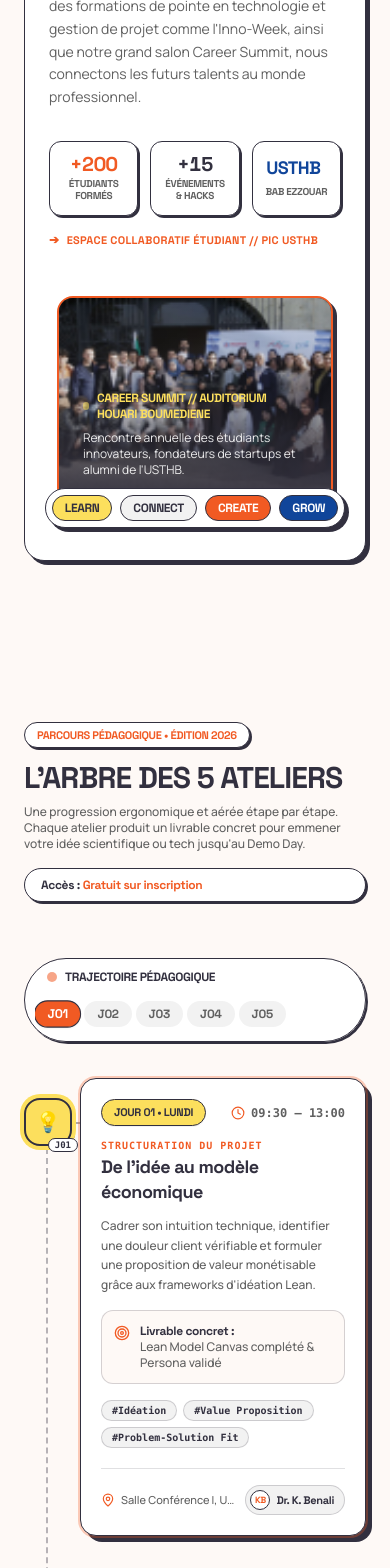
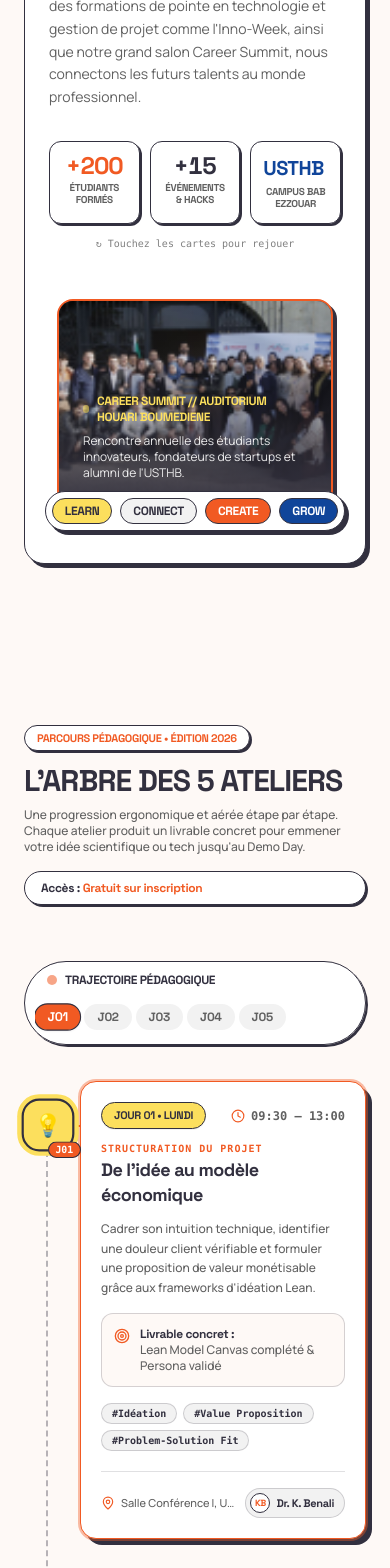
Before and after one commit to b4myns/inno-week-usthb, a Next.js app: page / in a window 390 px wide. Shown: the part 1520-3088 px from the top of the page. Built offline with nearby package versions, Linux system fonts and the light colour scheme.

Commit message:
fix(mobile): resolve animations for MetricsCards and ProgramTree with fail-safe triggers and glowing trunk beacon

```diff
--- a/next.config.ts
+++ b/next.config.ts
@@ -2,6 +2,7 @@ import type { NextConfig } from "next";
 
 const nextConfig: NextConfig = {
   /* config options here */
+  allowedDevOrigins: ["192.168.100.12", "192.168.100.12:3000", "localhost:3000"],
   cacheComponents: true,
   partialPrefetching: true,
   turbopack: {
--- a/src/app/page.tsx
+++ b/src/app/page.tsx
@@ -21,8 +21,9 @@ import { MapPin, Calendar, Clock, ArrowUpRight } from "lucide-react";
 
 export default function Home() {
   return (
-    <div className="min-h-screen bg-[#FEF9F6] text-[#32303F] relative overflow-hidden font-body selection:bg-[#FCDF5D] selection:text-[#32303F]">
+    <div className="min-h-screen bg-[#FEF9F6] text-[#32303F] relative overflow-x-clip font-body selection:bg-[#FCDF5D] selection:text-[#32303F]">
       {/* 24px Architectural Dot Grid Overlay */}
+
       <div className="absolute inset-0 bg-dot-grid opacity-[0.12] pointer-events-none -z-10"></div>
 
       {/* Ambient Corner Radial Glows */}
--- a/src/components/MetricsCards.tsx
+++ b/src/components/MetricsCards.tsx
@@ -1,93 +1,127 @@
 "use client";
 
-import { useEffect, useState, useRef } from "react";
-import { useInView } from "framer-motion";
+import { useEffect, useState, useCallback, useRef } from "react";
 
 export default function MetricsCards() {
   const [countStudents, setCountStudents] = useState(0);
   const [countEvents, setCountEvents] = useState(0);
   const [typedUsthb, setTypedUsthb] = useState("");
-  const [hasStarted, setHasStarted] = useState(false);
+  const [isTypingDone, setIsTypingDone] = useState(false);
+  const [isAnimating, setIsAnimating] = useState(false);
+
   const containerRef = useRef<HTMLDivElement>(null);
+  const hasTriggeredRef = useRef(false);
 
-  // Robust mobile & desktop in-view detection
-  const inView = useInView(containerRef, {
-    once: true,
-    amount: 0.05,
-  });
+  const startAnimation = useCallback(() => {
+    // Prevent overlapping runs
+    setIsAnimating(true);
+    setCountStudents(0);
+    setCountEvents(0);
+    setTypedUsthb("");
+    setIsTypingDone(false);
 
-  // Trigger on in-view OR fallback after 1.5s
-  useEffect(() => {
-    if (inView && !hasStarted) {
-      setHasStarted(true);
-    }
-  }, [inView, hasStarted]);
+    // 1. Counting Animation (0 -> 200 & 0 -> 15) using requestAnimationFrame
+    const startTime = performance.now();
+    const duration = 1200; // 1.2s
 
-  useEffect(() => {
-    const fallbackTimer = setTimeout(() => {
-      setHasStarted(true);
-    }, 2000);
-    return () => clearTimeout(fallbackTimer);
-  }, []);
-
-  // 1. Hardware-accelerated smooth counter (0 -> 200, 0 -> 15) using requestAnimationFrame
-  useEffect(() => {
-    if (!hasStarted) return;
-
-    let startTimestamp: number | null = null;
-    const duration = 1600; // 1.6s
-
-    const step = (timestamp: number) => {
-      if (!startTimestamp) startTimestamp = timestamp;
-      const progress = Math.min((timestamp - startTimestamp) / duration, 1);
-
-      // Smooth ease-out cubic
+    const animateCount = (currentTime: number) => {
+      const elapsed = currentTime - startTime;
+      const progress = Math.min(elapsed / duration, 1);
+      // Cubic ease-out
       const ease = 1 - Math.pow(1 - progress, 3);
 
       setCountStudents(Math.floor(ease * 200));
       setCountEvents(Math.floor(ease * 15));
 
       if (progress < 1) {
-        window.requestAnimationFrame(step);
+        window.requestAnimationFrame(animateCount);
       } else {
         setCountStudents(200);
         setCountEvents(15);
       }
     };
+    window.requestAnimationFrame(animateCount);
 
-    const animId = window.requestAnimationFrame(step);
-    return () => window.cancelAnimationFrame(animId);
-  }, [hasStarted]);
-
-  // 2. Typewriter animation for "USTHB"
-  useEffect(() => {
-    if (!hasStarted) return;
-
+    // 2. Typing Animation for "USTHB"
     const targetWord = "USTHB";
     let index = 0;
-
-    // Small initial delay so numbers start first
-    const delayTimer = setTimeout(() => {
+    const typingTimer = setTimeout(() => {
       const typeInterval = setInterval(() => {
         index++;
         setTypedUsthb(targetWord.slice(0, index));
         if (index >= targetWord.length) {
           clearInterval(typeInterval);
+          setIsTypingDone(true);
+          setIsAnimating(false);
         }
-      }, 180);
+      }, 140);
+    }, 150);
 
-      return () => clearInterval(typeInterval);
-    }, 250);
+    return () => clearTimeout(typingTimer);
+  }, []);
 
-    return () => clearTimeout(delayTimer);
-  }, [hasStarted]);
+  useEffect(() => {
+    const el = containerRef.current;
+    if (!el) return;
+
+    // Check if element is currently visible in viewport
+    const checkIfInView = () => {
+      if (hasTriggeredRef.current) return;
+      const rect = el.getBoundingClientRect();
+      const inView = rect.top < window.innerHeight - 30 && rect.bottom > 30;
+      if (inView) {
+        hasTriggeredRef.current = true;
+        startAnimation();
+        // Remove scroll listener once triggered
+        window.removeEventListener("scroll", checkIfInView);
+      }
+    };
+
+    // 1. Immediate check (in case user reloaded directly on section 02)
+    checkIfInView();
+
+    // 2. IntersectionObserver (modern standard)
+    let observer: IntersectionObserver | null = null;
+    if (typeof IntersectionObserver !== "undefined") {
+      observer = new IntersectionObserver(
+        (entries) => {
+          entries.forEach((entry) => {
+            if (entry.isIntersecting && !hasTriggeredRef.current) {
+              hasTriggeredRef.current = true;
+              startAnimation();
+              if (observer) observer.disconnect();
+              window.removeEventListener("scroll", checkIfInView);
+            }
+          });
+        },
+        { threshold: 0.1, rootMargin: "0px 0px 50px 0px" }
+      );
+      observer.observe(el);
+    }
+
+    // 3. Native scroll listener fallback for mobile WebKit quirks
+    window.addEventListener("scroll", checkIfInView, { passive: true });
+
+    return () => {
+      if (observer) observer.disconnect();
+      window.removeEventListener("scroll", checkIfInView);
+    };
+  }, [startAnimation]);
 
   return (
-    <div ref={containerRef} className="space-y-3 pt-2">
-      <div className="grid grid-cols-3 gap-3">
+    <div
+      ref={containerRef}
+      onClick={() => {
+        hasTriggeredRef.current = true;
+        startAnimation();
+      }}
+      className="space-y-3 pt-2 select-none cursor-pointer group"
+      title="Touchez pour rejouer l'animation"
+    >
+      <div className="grid grid-cols-3 gap-2.5 sm:gap-3">
         {/* Card 1: +200 ÉTUDIANTS FORMÉS */}
-        <div className="bg-[#FFFFFF] border-[1.5px] border-[#32303F] p-3 sm:p-4 rounded-xl text-center shadow-swiss-sm transition-transform hover:-translate-y-1">
-          <div className="text-xl sm:text-3xl font-black text-[#F15A23] font-heading tabular-nums leading-none mb-1">
+        <div className="bg-[#FFFFFF] border-[1.5px] border-[#32303F] p-3 sm:p-4 rounded-xl text-center shadow-swiss-sm transition-all duration-300 group-hover:-translate-y-0.5 active:scale-95">
+          <div className="text-2xl sm:text-3xl font-black text-[#F15A23] font-heading tabular-nums leading-none mb-1">
             +{countStudents}
           </div>
           <div className="text-[10px] sm:text-xs font-heading uppercase text-[#606060] font-bold leading-tight">
@@ -96,8 +130,8 @@ export default function MetricsCards() {
         </div>
 
         {/* Card 2: +15 ÉVÉNEMENTS & HACKS */}
-        <div className="bg-[#FFFFFF] border-[1.5px] border-[#32303F] p-3 sm:p-4 rounded-xl text-center shadow-swiss-sm transition-transform hover:-translate-y-1">
-          <div className="text-xl sm:text-3xl font-black text-[#32303F] font-heading tabular-nums leading-none mb-1">
+        <div className="bg-[#FFFFFF] border-[1.5px] border-[#32303F] p-3 sm:p-4 rounded-xl text-center shadow-swiss-sm transition-all duration-300 group-hover:-translate-y-0.5 active:scale-95">
+          <div className="text-2xl sm:text-3xl font-black text-[#32303F] font-heading tabular-nums leading-none mb-1">
             +{countEvents}
           </div>
           <div className="text-[10px] sm:text-xs font-heading uppercase text-[#606060] font-bold leading-tight">
@@ -106,27 +140,28 @@ export default function MetricsCards() {
         </div>
 
         {/* Card 3: USTHB with Typewriter typing animation */}
-        <div className="bg-[#FFFFFF] border-[1.5px] border-[#32303F] p-3 sm:p-4 rounded-xl text-center shadow-swiss-sm transition-transform hover:-translate-y-1">
-          <div className="text-lg sm:text-2xl font-black text-[#10459A] font-heading min-h-[1.75rem] sm:min-h-[2rem] flex items-center justify-center leading-none mb-1">
+        <div className="bg-[#FFFFFF] border-[1.5px] border-[#32303F] p-3 sm:p-4 rounded-xl text-center shadow-swiss-sm transition-all duration-300 group-hover:-translate-y-0.5 active:scale-95">
+          <div className="text-xl sm:text-2xl font-black text-[#10459A] font-heading min-h-[1.75rem] sm:min-h-[2rem] flex items-center justify-center leading-none mb-1">
             <span>{typedUsthb}</span>
             <span
-              className={`w-1 sm:w-1.5 h-4 sm:h-5 bg-[#10459A] ml-0.5 ${
-                typedUsthb.length < 5 ? "animate-pulse" : "opacity-0"
+              className={`w-1 sm:w-1.5 h-4 sm:h-5 bg-[#10459A] ml-0.5 transition-opacity duration-150 ${
+                !isTypingDone ? "animate-pulse opacity-100" : "opacity-0"
               }`}
-            ></span>
+            />
           </div>
           <div className="text-[10px] sm:text-xs font-heading uppercase text-[#606060] font-bold leading-tight">
-            Bab Ezzouar
+            Campus Bab Ezzouar
           </div>
         </div>
       </div>
 
-      {/* Retro initiative tag link */}
-      <div className="flex items-center gap-2 text-xs font-heading font-bold text-[#F15A23] pt-1">
-        <span>➔</span>
-        <span className="tracking-wide uppercase text-[11px] sm:text-xs">
-          ESPACE COLLABORATIF ÉTUDIANT // PIC USTHB
+      {/* Replay indicator pill */}
+      <div className="flex items-center justify-center gap-1.5 text-[10px] font-mono font-medium text-[#606060]/80 transition-opacity">
+        <span className={`inline-block transition-transform duration-500 ${isAnimating ? "rotate-180" : ""}`}>
+          ↻
         </span>
+        <span className="hidden sm:inline">Cliquez sur les compteurs pour rejouer</span>
+        <span className="inline sm:hidden">Touchez les cartes pour rejouer</span>
       </div>
     </div>
   );
--- a/src/components/ProgramTree.tsx
+++ b/src/components/ProgramTree.tsx
@@ -183,11 +183,16 @@ export default function ProgramTree() {
           {/* Base dashed stroke */}
           <div className="w-full h-full border-l-2 border-dashed border-[#32303F]/35"></div>
 
-          {/* Glowing Animated Pulse traveling down the trunk */}
+          {/* Living Energy Beacon traveling down the trunk */}
           <motion.div
-            animate={{ y: ["0%", "95%", "0%"] }}
+            animate={{ top: ["2%", "94%"] }}
             transition={{ duration: 7, repeat: Infinity, ease: "easeInOut" }}
-            className="absolute top-0 -left-1 w-3 h-10 rounded-full bg-gradient-to-b from-[#FCDF5D] via-[#F15A23] to-transparent blur-[2px]"
+            className="absolute -left-1.5 w-4 h-16 rounded-full bg-gradient-to-b from-[#FCDF5D] via-[#F15A23] to-[#10459A] blur-[1px] shadow-[0_0_12px_#F15A23]"
+          />
+          <motion.div
+            animate={{ top: ["2%", "94%"] }}
+            transition={{ duration: 7, repeat: Infinity, ease: "easeInOut" }}
+            className="absolute -left-1 w-3 h-3 rounded-full bg-[#F15A23] border border-white shadow-[0_0_10px_#F15A23]"
           />
         </div>
 
@@ -211,16 +216,23 @@ export default function ProgramTree() {
                   onClick={() => setActiveStep(step.id)}
                 >
                   <motion.div
-                    initial={{ scale: 0.6, opacity: 0 }}
+                    initial={{ scale: 0.9, opacity: 0.85 }}
                     whileInView={{ scale: 1, opacity: 1 }}
-                    viewport={{ once: true, amount: 0.05 }}
+                    viewport={{ once: true, amount: 0, margin: "100px" }}
                     whileHover={{ scale: 1.15 }}
-                    whileTap={{ scale: 0.95 }}
+                    whileTap={{ scale: 0.92 }}
                     transition={{ type: "spring", stiffness: 400, damping: 20 }}
-                    className={`relative w-12 h-12 rounded-2xl ${step.nodeBg} border-[2px] border-[#32303F] shadow-[3px_3px_0px_#32303F] flex items-center justify-center text-xl transition-shadow ${
-                      isSelected ? "ring-4 ring-[#FCDF5D]" : ""
+                    className={`relative w-12 h-12 rounded-2xl ${step.nodeBg} border-[2px] border-[#32303F] shadow-[3px_3px_0px_#32303F] flex items-center justify-center text-xl transition-all duration-300 ${
+                      isSelected
+                        ? "ring-4 ring-[#FCDF5D] scale-110 shadow-[0_0_18px_rgba(241,90,35,0.45)]"
+                        : "hover:scale-105"
                     }`}
                   >
+                    {/* Active pulse ring */}
+                    {isSelected && (
+                      <span className="absolute -inset-1.5 rounded-2xl border-2 border-[#F15A23] animate-ping opacity-60 pointer-events-none"></span>
+                    )}
+
                     <span>{step.icon}</span>
 
                     {/* Step badge */}
@@ -228,6 +240,8 @@ export default function ProgramTree() {
                       className={`absolute -bottom-2 -right-2 text-[9px] font-mono font-black px-1.5 py-0.2 rounded-full border border-[#32303F] ${
                         isFinale
                           ? "bg-[#FCDF5D] text-[#32303F]"
+                          : isSelected
+                          ? "bg-[#F15A23] text-white"
                           : "bg-white text-[#32303F]"
                       }`}
                     >
@@ -239,27 +253,37 @@ export default function ProgramTree() {
                 {/* 2. Branch Connector (Horizontal branch linking Trunk to Card) */}
                 {/* Desktop Connector */}
                 <div
-                  className={`hidden md:block absolute top-10 ${
+                  className={`hidden md:block absolute top-10 transition-colors duration-300 ${
                     isEven
-                      ? "right-1/2 w-12 border-t-2 border-dashed border-[#32303F]/40"
-                      : "left-1/2 w-12 border-t-2 border-dashed border-[#32303F]/40"
+                      ? "right-1/2 w-12 border-t-2"
+                      : "left-1/2 w-12 border-t-2"
+                  } ${
+                    isSelected
+                      ? "border-[#F15A23] border-solid"
+                      : "border-[#32303F]/40 border-dashed"
                   }`}
                 ></div>
 
                 {/* Mobile Connector */}
-                <div className="block md:hidden absolute left-6 top-10 w-8 border-t-2 border-dashed border-[#32303F]/40 pointer-events-none"></div>
+                <div
+                  className={`block md:hidden absolute left-6 top-10 w-8 border-t-2 transition-colors duration-300 pointer-events-none ${
+                    isSelected
+                      ? "border-[#F15A23] border-solid"
+                      : "border-[#32303F]/40 border-dashed"
+                  }`}
+                ></div>
 
                 {/* 3. Eye-Comfort Card Container */}
                 <div className="w-full md:w-[calc(50%-3rem)]">
                   <motion.div
-                    initial={{ opacity: 0, y: 20 }}
+                    initial={{ opacity: 0.85, y: 15 }}
                     whileInView={{ opacity: 1, y: 0 }}
-                    viewport={{ once: true, amount: 0.05 }}
-                    transition={{ duration: 0.4, delay: index * 0.05 }}
+                    viewport={{ once: true, amount: 0, margin: "100px" }}
+                    transition={{ duration: 0.35, ease: "easeOut" }}
                     onClick={() => setActiveStep(step.id)}
                     className={`relative rounded-2xl bg-white border-[1.5px] border-[#32303F] p-5 sm:p-7 transition-all duration-300 cursor-pointer ${
                       isSelected
-                        ? "shadow-[6px_6px_0px_#32303F] -translate-y-1 ring-2 ring-[#F15A23]/30"
+                        ? "shadow-[6px_6px_0px_#32303F] -translate-y-1 ring-2 ring-[#F15A23]/40 border-[#F15A23]"
                         : "shadow-[4px_4px_0px_#32303F] hover:-translate-y-0.5 hover:shadow-[5px_5px_0px_#32303F]"
                     }`}
                   >
```
